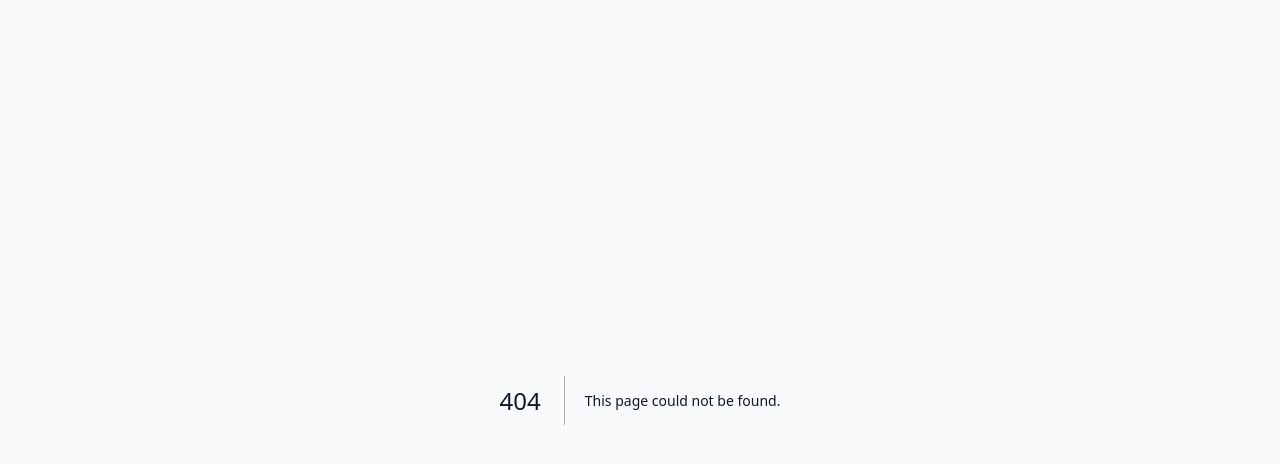
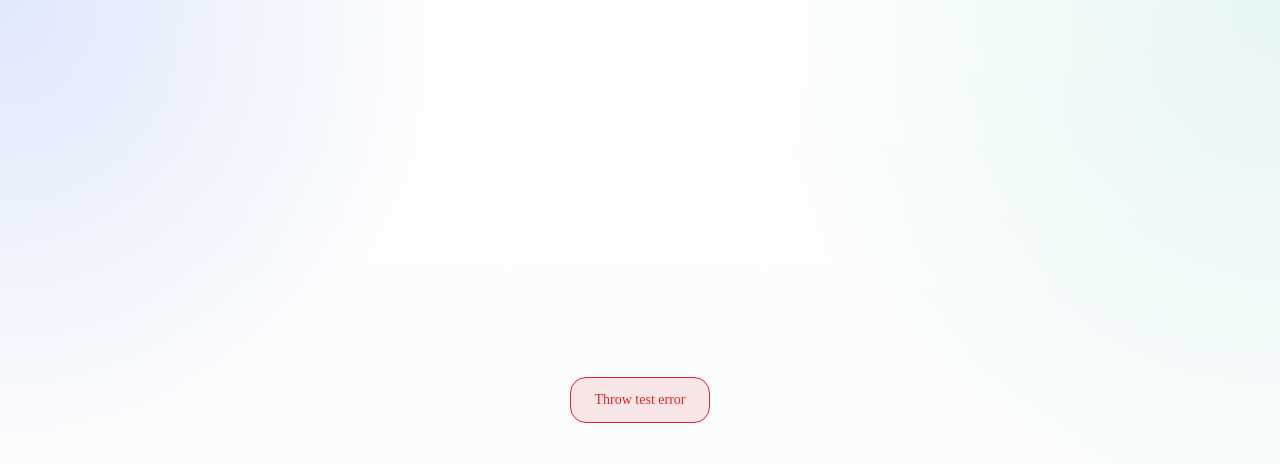
Before and after one commit to CognaraWorld/Synth, a Next.js app in the folder frontend/: page /sentry-test in a window 1280 px wide. Before the commit this address had no page. Shown: the top 464 px of the page. Built offline with nearby package versions, Linux system fonts and the light colour scheme.

Commit message:
feat(sentry): test page + smoke spec (S2)

```diff
--- /dev/null
+++ b/frontend/app/sentry-test/page.tsx
@@ -0,0 +1,19 @@
+"use client";
+
+// REMOVE BEFORE PRODUCTION LAUNCH.
+// This page deliberately throws to verify Sentry wiring. It has no auth gate
+// and no business logic; keeping it in prod would let anyone spam Sentry.
+export default function SentryTestPage() {
+  return (
+    <main className="flex min-h-screen items-center justify-center p-8">
+      <button
+        className="rounded-2xl border border-destructive bg-destructive/10 px-6 py-3 text-sm font-medium text-destructive"
+        onClick={() => {
+          throw new Error("Sentry E2E verification — " + new Date().toISOString());
+        }}
+      >
+        Throw test error
+      </button>
+    </main>
+  );
+}
```
Also changed, not shown: 1 other file (tests, documents, lock files or other folders).
